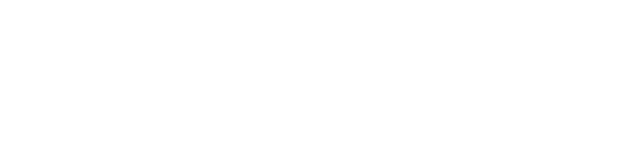
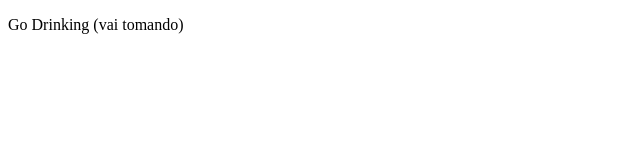
Before and after one commit to lipex459-dev/webdev2, a plain HTML site: page index.html in a window 1280 px wide. Shown: the whole page, without its empty margins (0-640 px from the left). Drawn offline with Linux system fonts and the light colour scheme.

Commit message:
Adicionado Go drinking

```diff
--- a/index.html
+++ b/index.html
@@ -6,6 +6,7 @@
     <title>Document</title>
 </head>
 <body>
+    <p>Go Drinking (vai tomando)</p>
 
 </body>
 </html>
```
